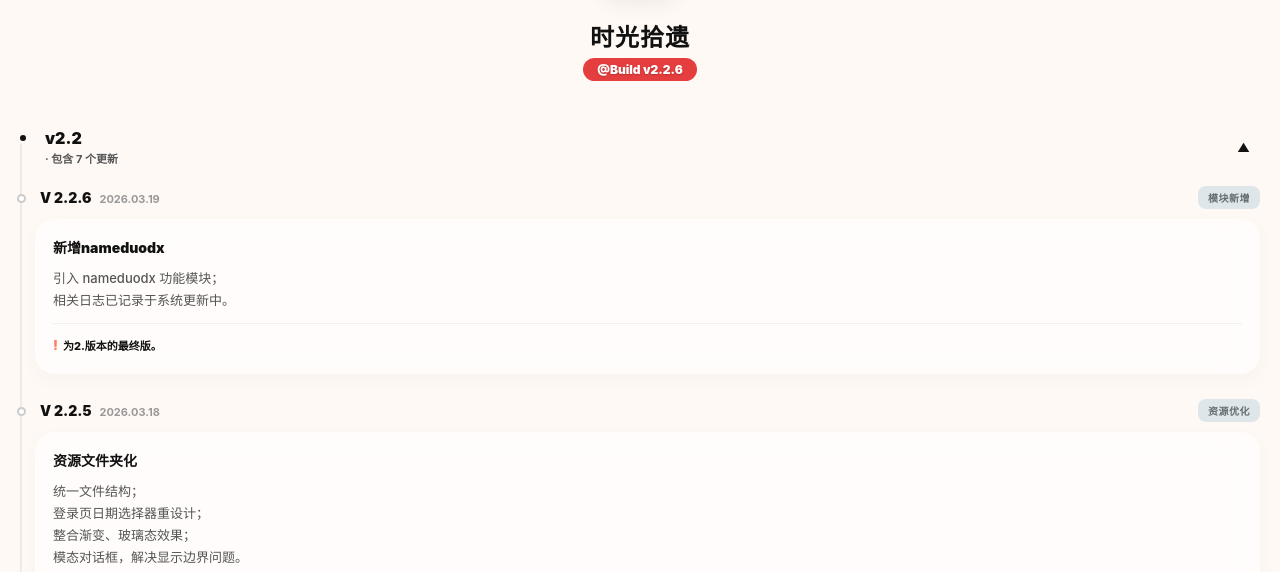
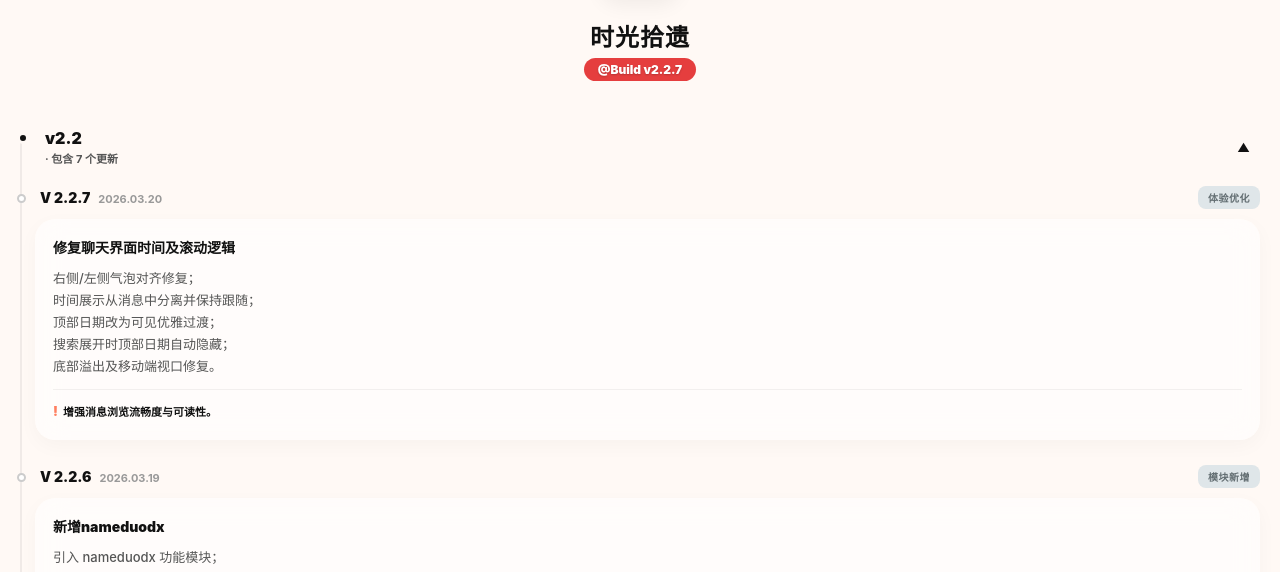
Before and after one commit to weichuyi/TimeRelics-weichuy1, a website: page www/About.html in a window 1280 px wide. Shown: the part 168-740 px from the top of the page. Drawn offline with Linux system fonts and the light colour scheme.

Commit message:
升级版本至 v2.2.7，并添加更新日志
更新 About.html 文件以反映 v2.2.7 版本构建：升级版本标签，并为 V 2.2.7 新增一条更新日志节点。

```diff
--- a/www/About.html
+++ b/www/About.html
@@ -154,7 +154,7 @@
         <div class="app-info">
             <img src="icon/logo.png" class="app-logo">
             <h2 style="margin: 5px 0; font-weight: 900; letter-spacing: 1px;">时光拾遗</h2>
-            <span class="version-tag">@Build v2.2.6</span>
+            <span class="version-tag">@Build v2.2.7</span>
         </div>
 
         <div class="timeline">
@@ -172,6 +172,24 @@
 
                     <div class="node">
                         <div class="v-header">
+                            <div class="v-num-box"><span class="v-num">V 2.2.7</span><span class="v-time">2026.03.20</span></div>
+                            <span class="tag tag-fix">体验优化</span>
+                        </div>
+                        <div class="v-card">
+                            <div class="v-title">修复聊天界面时间及滚动逻辑</div>
+                            <p class="v-desc">
+                                右侧/左侧气泡对齐修复；<br>
+                                时间展示从消息中分离并保持跟随；<br>
+                                顶部日期改为可见优雅过渡；<br>
+                                搜索展开时顶部日期自动隐藏；<br>
+                                底部溢出及移动端视口修复。
+                            </p>
+                            <div class="pitfall"><span class="pit-icon">!</span>增强消息浏览流畅度与可读性。</div>
+                        </div>
+                    </div>
+
+                    <div class="node">
+                        <div class="v-header">
                             <div class="v-num-box"><span class="v-num">V 2.2.6</span><span class="v-time">2026.03.19</span></div>
                             <span class="tag tag-fix">模块新增</span>
                         </div>
@@ -181,7 +199,7 @@
                                 引入 nameduodx 功能模块；<br>
                                 相关日志已记录于系统更新中。
                             </p>
-                            <div class="pitfall"><span class="pit-icon">!</span>为2.版本的最终版。</div>
+                            <div class="pitfall"><span class="pit-icon">!</span>为当前版本的稳定版。</div>
                         </div>
                     </div>
 
@@ -994,7 +1012,7 @@
                     </div>
                     <h2 style="margin: 0 0 10px 0; font-size: 18px; color: #111; font-weight:900;">这是一个彩蛋</h2>
                     <p style="font-size: 14px; line-height: 1.8; color: #555; margin: 0; font-weight:bold;">
-                        截至2026年3月19日 开发耗时42h+<br>
+                        截至2026年3月20日 开发耗时46h+<br>
                     </p>
                     <button onclick="this.parentElement.parentElement.remove()" style="
                         margin-top: 25px; padding: 10px 45px; border: none;
```
